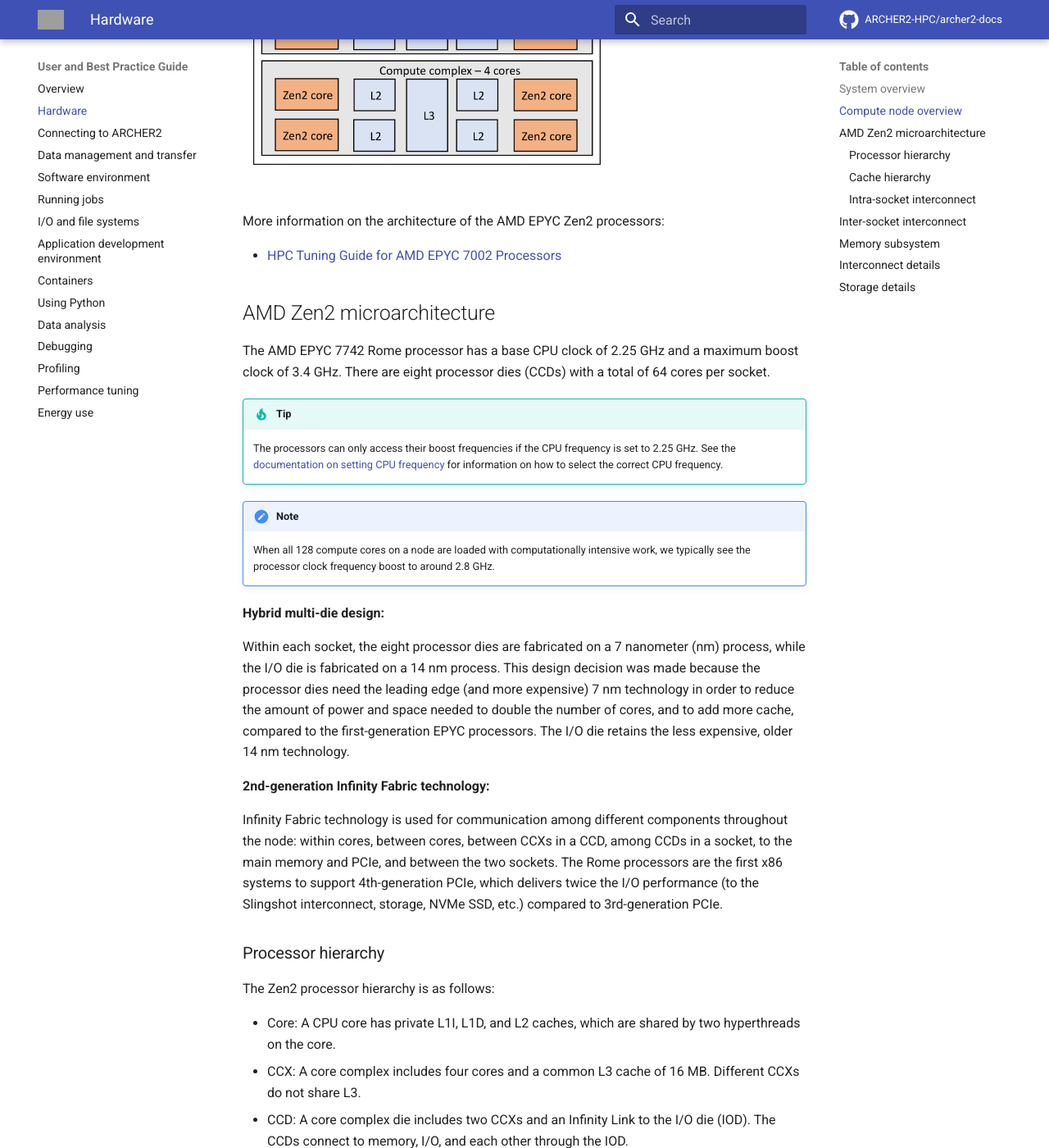
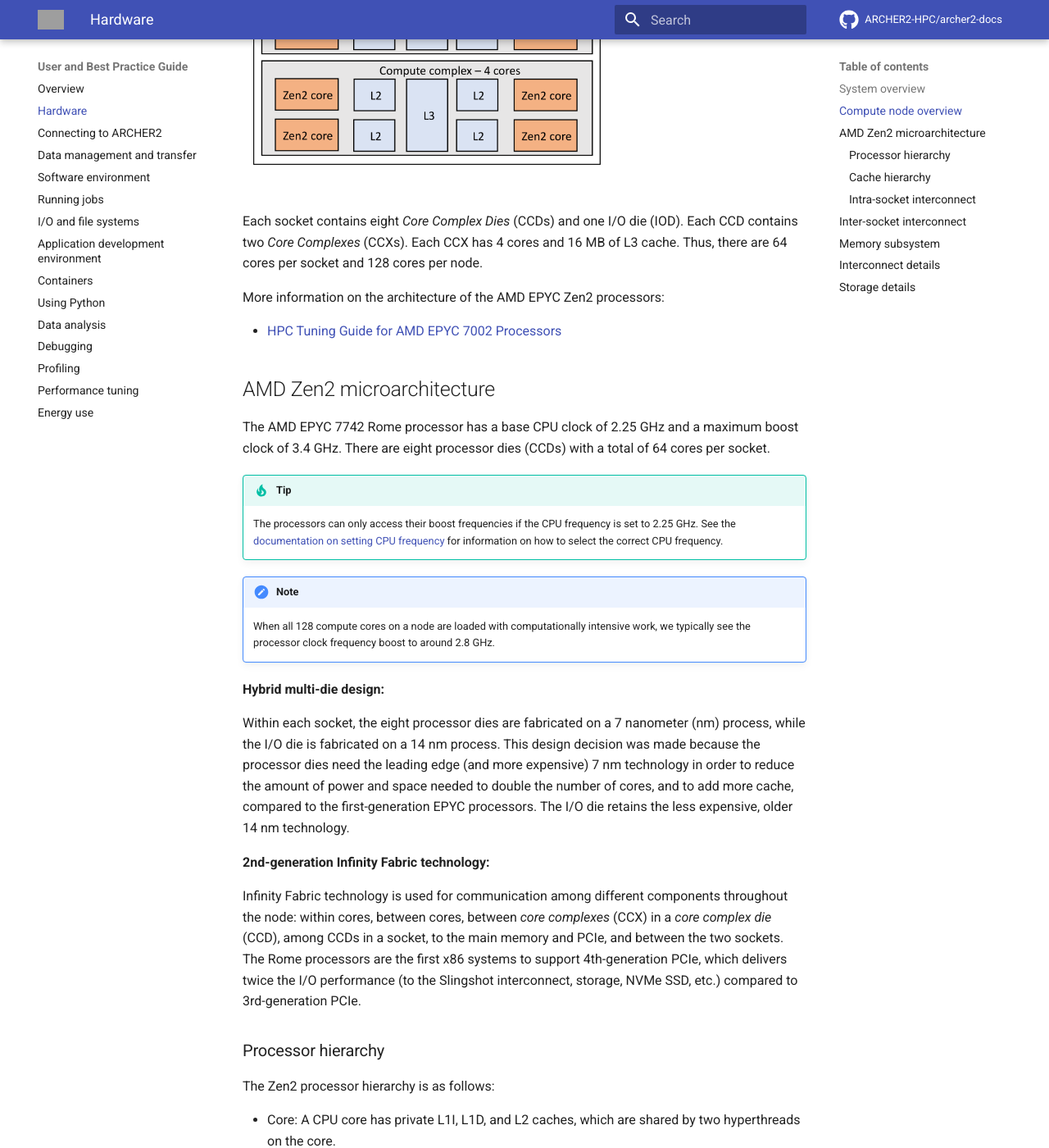
Before and after one commit to ARCHER2-HPC/archer2-docs, an MkDocs documentation site: the page built from docs/user-guide/hardware.md, in a window 1280 px wide and 1400 px high, scrolled down 3098 px. Shown: the whole window at 82% size. Built offline with MkDocs 1.6.1 and Material for MkDocs 9.7.7, drawn with Linux system fonts in a browser that asks for light colours; comment, search, counter and statistics services are not loaded; some of the changed text lies outside the part shown; grey boxes are pictures that could not be loaded.

Commit message:
Addresses reviewer comments

```diff
--- a/docs/user-guide/hardware.md
+++ b/docs/user-guide/hardware.md
@@ -49,6 +49,8 @@ There are 5,276 standard memory nodes and 584 high memory nodes.
 
 ![ARCHER2 node diagram](../images/archer2_full_node_diagram.png)
 
+Each socket contains eight *Core Complex Dies* (CCDs) and one I/O die (IOD). Each CCD contains two *Core Complexes* (CCXs). Each CCX has 4 cores and 16 MB of L3 cache. Thus, there are 64 cores per socket and 128 cores per node.
+
 More information on the architecture of the AMD EPYC Zen2 processors:
 
 * [HPC Tuning Guide for AMD EPYC 7002 Processors](https://www.amd.com/system/files/documents/amd-epyc-7002-tg-hpc-56827.pdf)
@@ -72,7 +74,7 @@ Within each socket, the eight processor dies are fabricated on a 7 nanometer (nm
 
 **2nd-generation Infinity Fabric technology:**
 
-Infinity Fabric technology is used for communication among different components throughout the node: within cores, between cores, between CCXs in a CCD, among CCDs in a socket, to the main memory and PCIe, and between the two sockets. The Rome processors are the first x86 systems to support 4th-generation PCIe, which delivers twice the I/O performance (to the Slingshot interconnect, storage, NVMe SSD, etc.) compared to 3rd-generation PCIe.
+Infinity Fabric technology is used for communication among different components throughout the node: within cores, between cores, between *core complexes* (CCX) in a *core complex die* (CCD), among CCDs in a socket, to the main memory and PCIe, and between the two sockets. The Rome processors are the first x86 systems to support 4th-generation PCIe, which delivers twice the I/O performance (to the Slingshot interconnect, storage, NVMe SSD, etc.) compared to 3rd-generation PCIe.
 
 ### Processor hierarchy
 
@@ -133,7 +135,7 @@ The Zen 2 microarchitecture places eight unified memory controllers in the centr
 
 With eight 3,200-GHz memory channels, an 8-byte read or write operation taking place per cycle per channel results in a maximum total memory bandwidth of 204.8 GB/s per socket.
 
-Each memory channel can be connected with up to two Double Data Rate (DDR) fourth-generation Dual In-line Memory Modules (DIMMs). On ARCHER2 standard memory nodes, each channel is connected to a single 16-GB DDR4 registered DIMM (RDIMM) with error correcting code (ECC) support leading to 128 GB per socket and 256 GB per node. For the high memory nodes, each channel is connected to a single 32-GB DDR4 registered DIMM (RDIMM) with error correcting code (ECC) support leading to 256 GB per socket and 512 GB per node.
+Each memory channel can be connected with up to two Double Data Rate (DDR) fourth-generation Dual In-line Memory Modules (DIMMs). On ARCHER2 standard memory nodes, each channel is connected to a single 16 GB DDR4 registered DIMM (RDIMM) with error correcting code (ECC) support leading to 128 GB per socket and 256 GB per node. For the high memory nodes, each channel is connected to a single 32 GB DDR4 registered DIMM (RDIMM) with error correcting code (ECC) support leading to 256 GB per socket and 512 GB per node.
 
 <!-- Need to confirm how this configured on ARCHER2
 
```
